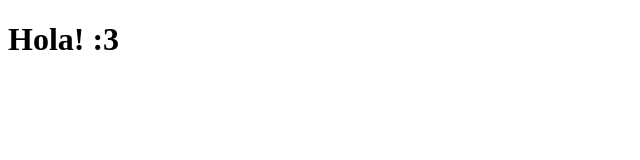
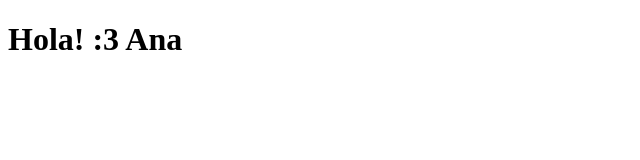
Before and after one commit to AnarynElanor/comparacion, a plain HTML site: page index.html in a window 1280 px wide. Shown: the whole page, without its empty margins (0-640 px from the left). Drawn offline with Linux system fonts and the light colour scheme.

Commit message:
segundo cambio

```diff
--- a/index.html
+++ b/index.html
@@ -5,7 +5,7 @@
     <title>Comparación</title>
   </head>
   <body>
-  	<h1> Hola! :3 </h1>
+  	<h1> Hola! :3  Ana </h1>
     <script type="text/javascript" src="app.js">
 
     </script>
```
